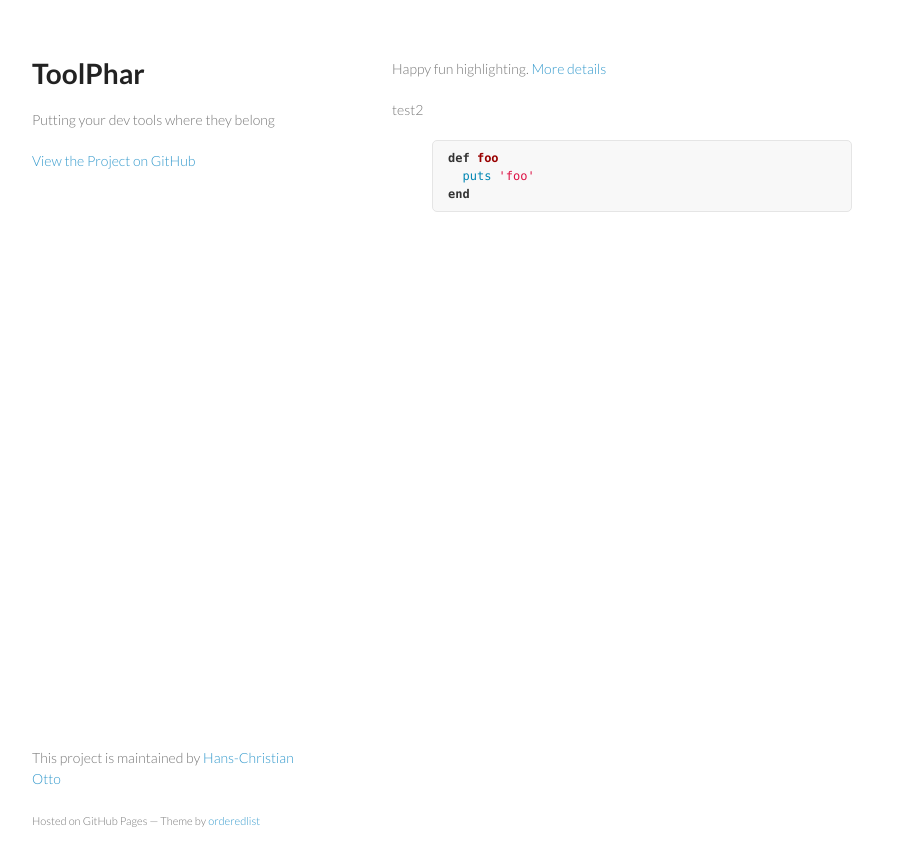
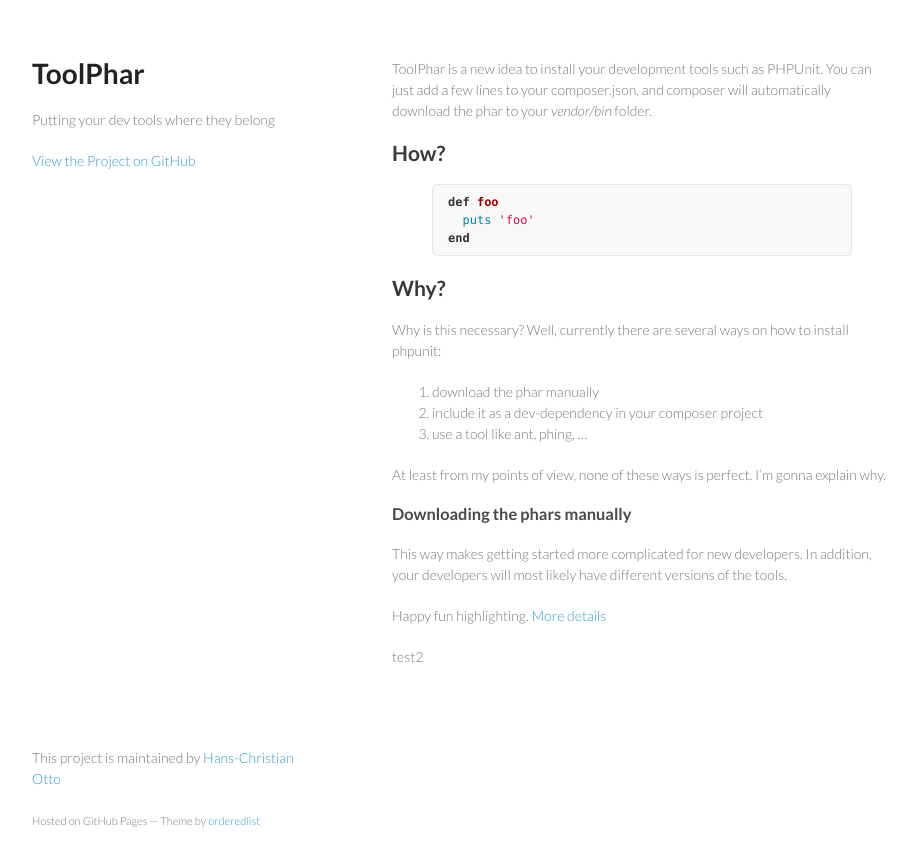
Before and after one commit to toolphar/toolphar, a Jekyll site: the page built from test.md, in a window 1280 px wide. Shown: the top 866 px of the page, without its empty margins (178-1093 px from the left). Built offline with Jekyll 4.4.1, drawn with Linux system fonts in a browser that asks for light colours; Markdown is read by kramdown in place of the engine named in the settings.

Commit message:
added content to test.md

```diff
--- a/test.md
+++ b/test.md
@@ -3,13 +3,35 @@ layout: index
 title: Something with codes
 ---
 
-Happy fun highlighting.
-[More details](https://github.com/mojombo/jekyll/wiki/liquid-extensions)
+ToolPhar is a new idea to install your development tools such as PHPUnit.
+You can just add a few lines to your composer.json, and composer will automatically download the phar to your *vendor/bin* folder.
 
-test2
-
+## How?
 {% highlight ruby %}
 def foo
   puts 'foo'
 end
 {% endhighlight %}
+
+## Why?
+
+Why is this necessary?
+Well, currently there are several ways on how to install phpunit:
+
+1. download the phar manually
+1. include it as a dev-dependency in your composer project
+1. use a tool like ant, phing, …
+
+At least from my points of view, none of these ways is perfect. I'm gonna explain why.
+
+
+### Downloading the phars manually
+This way makes getting started more complicated for new developers.
+In addition, your developers will most likely have different versions of the tools.
+
+
+
+Happy fun highlighting.
+[More details](https://github.com/mojombo/jekyll/wiki/liquid-extensions)
+
+test2
```
